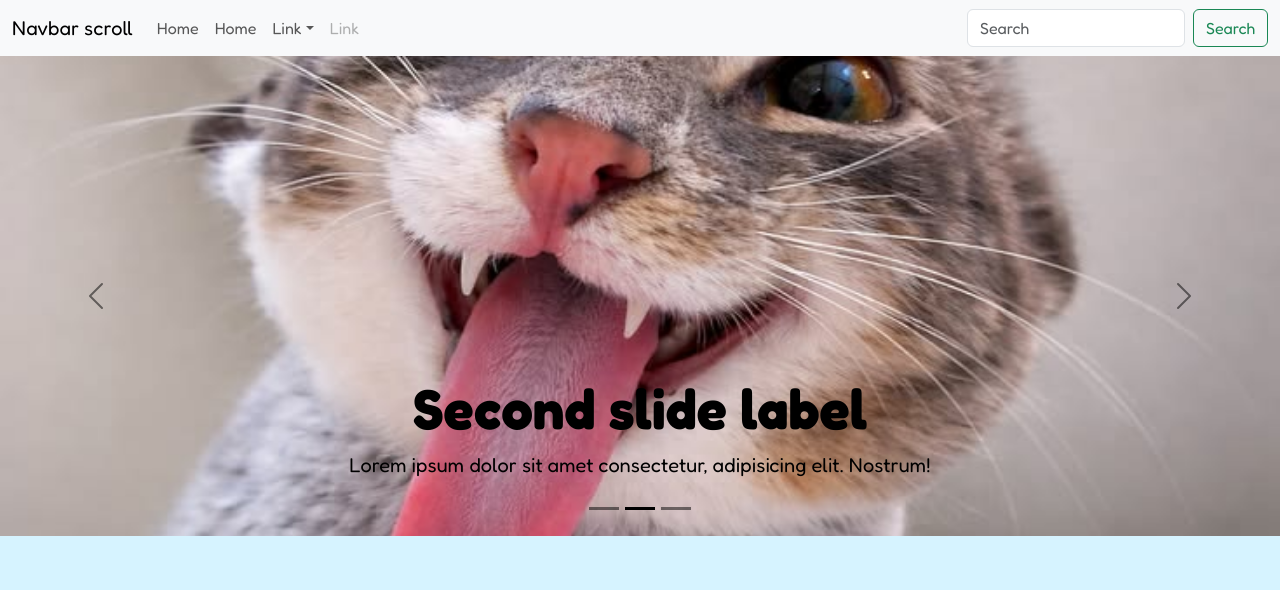
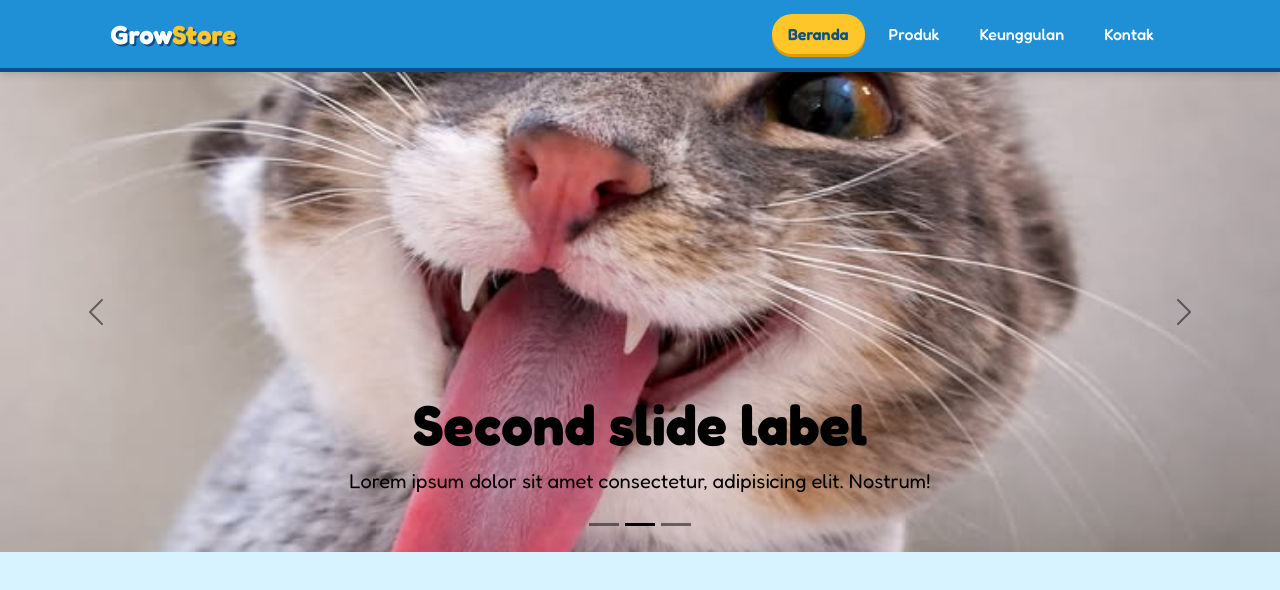
Before and after one commit to fedrimarcello-commits/TugasCarouselFrontend, a Next.js app: page / in a window 1280 px wide. Shown: the top 590 px of the page. Built offline with nearby package versions, Linux system fonts and the light colour scheme.

Commit message:
Mengubah navbar jadi sesuai dengan tema dan menambah logika menu aktif

```diff
--- /dev/null
+++ b/src/components/navbar.module.css
@@ -0,0 +1,62 @@
+.navbar {
+  position: sticky;
+  top: 0;
+  z-index: 100;
+  background: var(--blue);
+  border-bottom: 4px solid var(--blue-dark);
+  box-shadow: 0 2px 8px rgba(0, 0, 0, 0.15);
+}
+
+.container {
+  max-width: 1100px;
+  margin: 0 auto;
+  padding: 14px 20px;
+  display: flex;
+  align-items: center;
+  justify-content: space-between;
+}
+
+.logo {
+  font-size: 26px;
+  font-weight: 700;
+  color: var(--white);
+  text-shadow: 2px 2px 0 var(--blue-dark);
+}
+
+.logo:hover {
+  color: var(--white);
+}
+
+.logo span {
+  color: var(--gold);
+}
+
+.menu {
+  display: flex;
+  gap: 8px;
+  list-style: none;
+  margin: 0;
+  padding: 0;
+}
+
+.link {
+  display: block;
+  padding: 8px 16px;
+  border-radius: 20px;
+  color: var(--white);
+  font-weight: 500;
+  transition: background 0.2s;
+}
+
+.link:hover {
+  background: rgba(255, 255, 255, 0.2);
+  color: var(--white);
+}
+
+.active,
+.active:hover {
+  background: var(--gold);
+  color: var(--blue-dark);
+  font-weight: 600;
+  box-shadow: 0 3px 0 var(--gold-dark);
+}
--- a/src/components/navbar.tsx
+++ b/src/components/navbar.tsx
@@ -1,49 +1,62 @@
-'use client'
-import { use } from 'react';
-import Button from 'react-bootstrap/Button';
-import Container from 'react-bootstrap/Container';
-import Form from 'react-bootstrap/Form';
-import Nav from 'react-bootstrap/Nav';
-import Navbar from 'react-bootstrap/Navbar';
-import NavDropdown from 'react-bootstrap/NavDropdown';
+"use client";
+import { useState, useEffect } from "react";
+import styles from "./navbar.module.css";
 
-function navbar() {
-    return (
-        <Navbar expand="lg" className="bg-body-tertiary">
-            <Container fluid>
-                <Navbar.Brand href="#">Navbar scroll</Navbar.Brand>
-                <Navbar.Toggle aria-controls="navbarScroll"></Navbar.Toggle>
-                <Navbar.Collapse id="navbarScroll">
-                    <Nav
-                        className="me-auto my-2 my-lg-0"
-                        style={{ maxHeight: '100px' }}
-                        navbarScroll
-                    >
-                        <Nav.Link href="#action1">Home</Nav.Link>
-                        <Nav.Link href="#action2">Home</Nav.Link>
-                        <NavDropdown title="Link" id="navbarScrollingDropDown">
-                            <NavDropdown.Item href="#action3">Action</NavDropdown.Item>
-                            <NavDropdown.Item href="#action4">Another action</NavDropdown.Item>
-                            <NavDropdown.Divider></NavDropdown.Divider>
-                            <NavDropdown.Item href="#action3">Something else here</NavDropdown.Item>
-                        </NavDropdown>
-                        <Nav.Link href="#" disabled>
-                            Link
-                        </Nav.Link>
-                    </Nav>
-                    <Form className="d-flex">
-                        <Form.Control
-                            type="search"
-                            placeholder="Search"
-                            className="me-2"
-                            aria-label="Search"
-                        ></Form.Control>
-                        <Button variant="outline-success">Search</Button>
-                    </Form>
-                </Navbar.Collapse>
-            </Container>
-        </Navbar>
-    )
+const menus = [
+  { label: "Beranda", id: "beranda" },
+  { label: "Produk", id: "produk" },
+  { label: "Keunggulan", id: "keunggulan" },
+  { label: "Kontak", id: "kontak" },
+];
+
+function Navbar() {
+  const [activeMenu, setActiveMenu] = useState("beranda");
+
+  useEffect(() => {
+    function handleScroll() {
+      let current = "beranda";
+
+      menus.forEach((menu) => {
+        const section = document.getElementById(menu.id);
+        if (section && window.scrollY >= section.offsetTop - 120) {
+          current = menu.id;
+        }
+      });
+
+      setActiveMenu(current);
+    }
+
+    window.addEventListener("scroll", handleScroll);
+    return () => window.removeEventListener("scroll", handleScroll);
+  }, []);
+
+  return (
+    <nav className={styles.navbar}>
+      <div className={styles.container}>
+        <a href="#beranda" className={styles.logo}>
+          Grow<span>Store</span>
+        </a>
+
+        <ul className={styles.menu}>
+          {menus.map((menu) => (
+            <li key={menu.id}>
+              <a
+                href={"#" + menu.id}
+                className={
+                  activeMenu === menu.id
+                    ? `${styles.link} ${styles.active}`
+                    : styles.link
+                }
+                onClick={() => setActiveMenu(menu.id)}
+              >
+                {menu.label}
+              </a>
+            </li>
+          ))}
+        </ul>
+      </div>
+    </nav>
+  );
 }
 
-export default navbar;
+export default Navbar;
```
